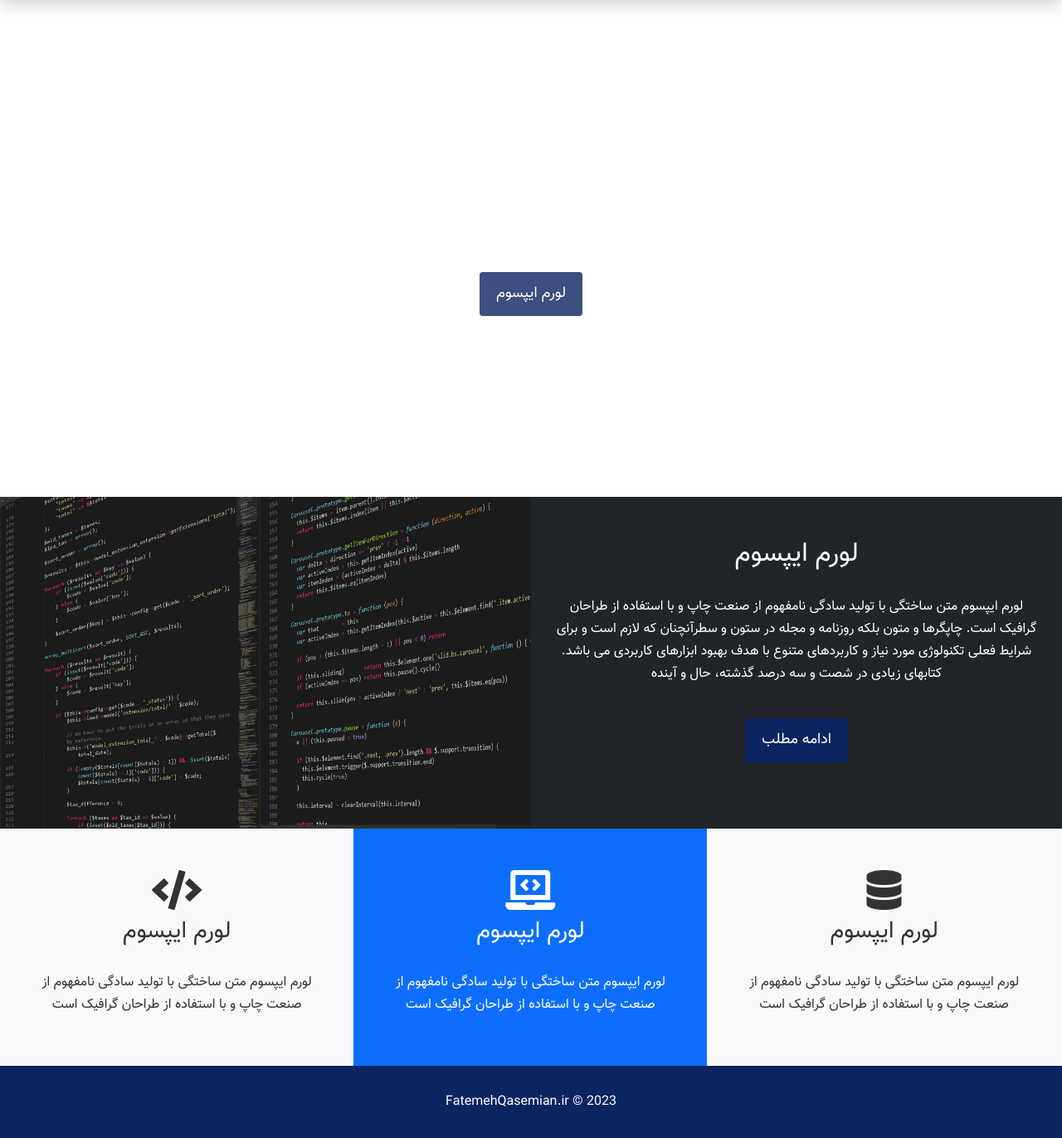
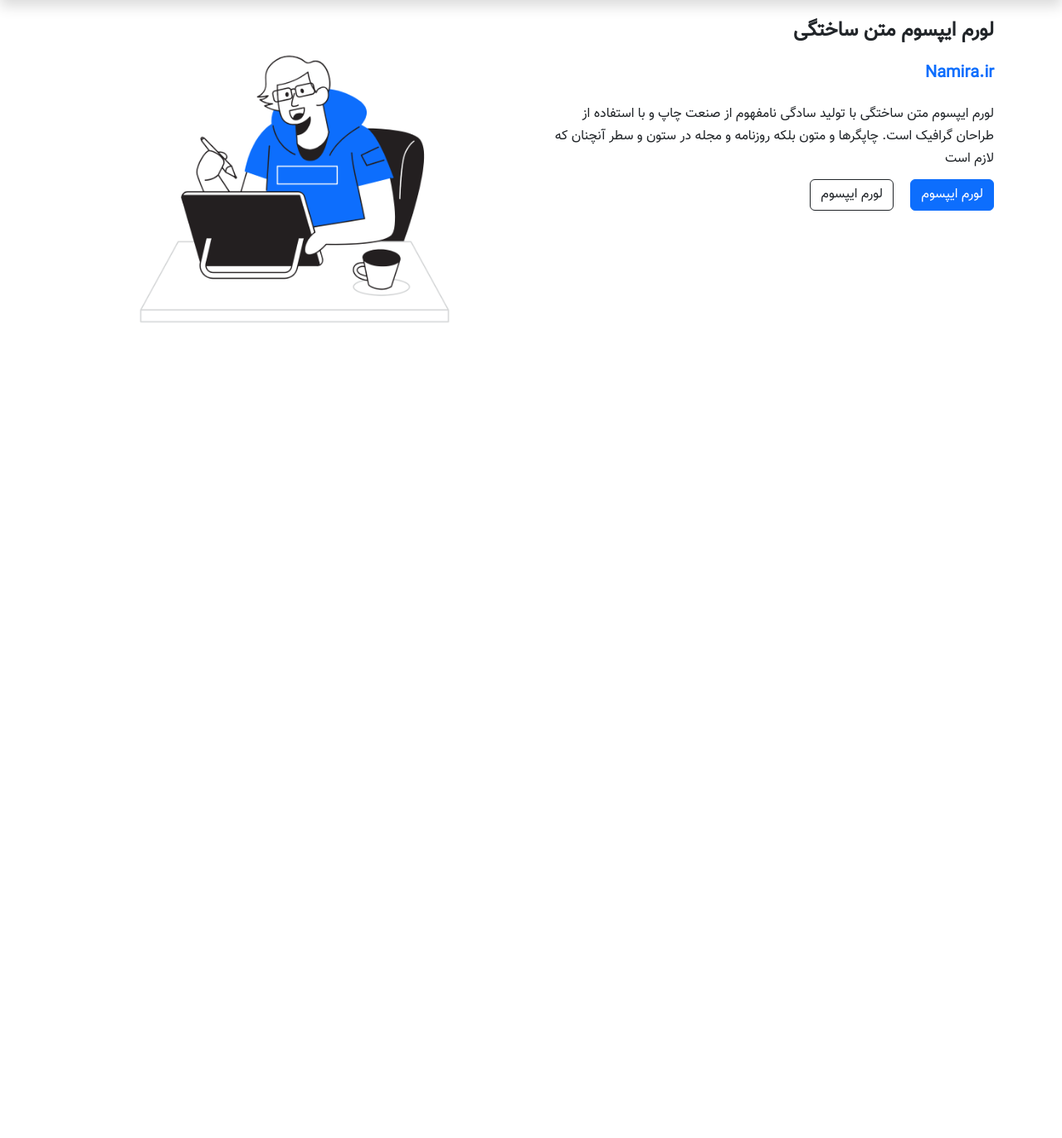
Before and after one commit to FatemehQasemian/business-website, a plain HTML site: page index.html in a window 1280 px wide. Shown: the part 60-1432 px from the top of the page at 83% size. After the commit the page ends 800 px from the top, so only its background shows below. Drawn offline with Linux system fonts and the light colour scheme.

Commit message:
first section test

```diff
--- a/css/style.css
+++ b/css/style.css
@@ -35,27 +35,27 @@ p {
     margin: 10px 0;
 }
 
-.container{
-    margin: auto;
-    max-width: 1100px;
-    padding: 0 20px;
-    overflow: auto;
-}
+/*.container{*/
+/*    margin: auto;*/
+/*    max-width: 1100px;*/
+/*    padding: 0 20px;*/
+/*    overflow: auto;*/
+/*}*/
 
-.btn {
-    display: inline-block;
-    background: #0c2461;
-    font-size: 18px;
-    color: #fff;
-    padding: 13px 20px;
-    border: none;
-    border-radius: 4px;
-}
+/*.btn {*/
+/*    display: inline-block;*/
+/*    background: #0c2461;*/
+/*    font-size: 18px;*/
+/*    color: #fff;*/
+/*    padding: 13px 20px;*/
+/*    border: none;*/
+/*    border-radius: 4px;*/
+/*}*/
 
-.btn:hover{
-    background: #fff;
-    color: #0c2461;
-}
+/*.btn:hover{*/
+/*    background: #fff;*/
+/*    color: #0c2461;*/
+/*}*/
 
 .bg-dark {
     background: #333;
@@ -94,43 +94,43 @@ p {
     padding: 30px 0;
 }
 
-/************ Navbar ***********/
-#navbar{
-    background-color: #0c2461;
-    overflow: auto;
-}
+/*!************ Navbar ***********!*/
+/*#navbar{*/
+/*    background-color: #0c2461;*/
+/*    overflow: auto;*/
+/*}*/
 
-#navbar a{
-    color: #fff;
-}
+/*#navbar a{*/
+/*    color: #fff;*/
+/*}*/
 
-#navbar .logo{
-    float: left;
-    /*padding-top: 15px;*/
-    /*padding-bottom: 0;*/
-    padding-top: 20px;
-}
+/*#navbar .logo{*/
+/*    float: left;*/
+/*    !*padding-top: 15px;*!*/
+/*    !*padding-bottom: 0;*!*/
+/*    padding-top: 20px;*/
+/*}*/
 
-#navbar ul{
-    float: right;
-    list-style-type: none;
-}
+/*#navbar ul{*/
+/*    float: right;*/
+/*    list-style-type: none;*/
+/*}*/
 
-#navbar ul li{
-    float: right;
-}
+/*#navbar ul li{*/
+/*    float: right;*/
+/*}*/
 
-#navbar ul li a{
-    display: block;
-    padding: 20px;
-    text-align: center;
+/*#navbar ul li a{*/
+/*    display: block;*/
+/*    padding: 20px;*/
+/*    text-align: center;*/
 
-}
+/*}*/
 
-#navbar ul li a:hover,
-#navbar ul li a.current{
-    background: #041a74;
-}
+/*#navbar ul li a:hover,*/
+/*#navbar ul li a.current{*/
+/*    background: #041a74;*/
+/*}*/
 
 #showcase{
     /*background-image: url("./img/showcase.jpg");*/
--- a/index.html
+++ b/index.html
@@ -50,49 +50,71 @@
             </div>
         </nav>
     </header>
-    <section>
-        <div  id="showcase">
-            <div class="container">
-                <div class="showcase-content">
-                    <h1>لورم ایپسوم</h1>
-                    <p>لورم ایپسوم متن ساختگی با تولید سادگی نامفهوم از صنعت چاپ و با استفاده از طراحان گرافیک است.</p>
-                    <a class="btn" href="index.html">لورم ایپسوم</a>
+    <section class=" mt-4">
+        <div class="container">
+            <div class="row">
+                <div class="col-md-6">
+                    <h4 class="fw-bold">لورم ایپسوم متن ساختگی</h4>
+                    <h5 class="fw-bold my-4 text-primary">Namira.ir</h5>
+                    <p>
+                        لورم ایپسوم متن ساختگی با تولید سادگی نامفهوم از صنعت چاپ و با استفاده از طراحان گرافیک است.
+                        چاپگرها و متون بلکه روزنامه و مجله در ستون و سطر آنچنان که لازم است
+                    </p>
+                    <button type="button" class="btn btn-primary">لورم ایپسوم</button>
+                    <span class="ms-3"></span>
+                    <button type="button" class="btn btn-outline-dark">لورم ایپسوم</button>
                 </div>
+                <div class="col-md-6">
+                    <img src="./img/img_1.png" class="img-fluid">
+                </div>
+
             </div>
+
         </div>
     </section>
-    <section id="home-info" class="bg-dark">
-        <div class="info-img"></div>
-        <div class="info-content">
-            <h2>لورم ایپسوم</h2>
-            <p>
-            لورم ایپسوم متن ساختگی با تولید سادگی نامفهوم از صنعت چاپ و با استفاده از طراحان گرافیک است. چاپگرها و متون بلکه روزنامه و مجله در ستون و سطرآنچنان که لازم است و برای شرایط فعلی تکنولوژی مورد نیاز و کاربردهای متنوع با هدف بهبود ابزارهای کاربردی می باشد.
-            کتابهای زیادی در شصت و سه درصد گذشته، حال و آینده
-            </p>
-            <a href="about.html" class="btn">ادامه مطلب</a>
-        </div>
-    </section>
-    <section>
-        <div class="box bg-light">
-            <i class="fas fa-code fa-3x"></i>
-            <h3>لورم ایپسوم</h3>
-            <p>لورم ایپسوم متن ساختگی با تولید سادگی نامفهوم از صنعت چاپ و با استفاده از طراحان گرافیک است</p>
-        </div>
-        <div class="box bg-primary">
-            <i class="fas fa-laptop-code fa-3x"></i>
-            <h3>لورم ایپسوم</h3>
-            <p>لورم ایپسوم متن ساختگی با تولید سادگی نامفهوم از صنعت چاپ و با استفاده از طراحان گرافیک است</p>
-        </div>
-        <div class="box bg-light">
-            <i class="fas fa-database fa-3x"></i>
-            <h3>لورم ایپسوم</h3>
-            <p>لورم ایپسوم متن ساختگی با تولید سادگی نامفهوم از صنعت چاپ و با استفاده از طراحان گرافیک است</p>
-        </div>
-    </section>
-    <div class="clr"></div>
-    <footer id="main-footer" >
-        <p>FatemehQasemian.ir &copy; 2023</p>
-    </footer>
+<!--    <section>-->
+<!--        <div  id="showcase">-->
+<!--            <div class="container">-->
+<!--                <div class="showcase-content">-->
+<!--                    <h1>لورم ایپسوم</h1>-->
+<!--                    <p>لورم ایپسوم متن ساختگی با تولید سادگی نامفهوم از صنعت چاپ و با استفاده از طراحان گرافیک است.</p>-->
+<!--                    <a class="btn" href="index.html">لورم ایپسوم</a>-->
+<!--                </div>-->
+<!--            </div>-->
+<!--        </div>-->
+<!--    </section>-->
+<!--    <section id="home-info" class="bg-dark">-->
+<!--        <div class="info-img"></div>-->
+<!--        <div class="info-content">-->
+<!--            <h2>لورم ایپسوم</h2>-->
+<!--            <p>-->
+<!--            لورم ایپسوم متن ساختگی با تولید سادگی نامفهوم از صنعت چاپ و با استفاده از طراحان گرافیک است. چاپگرها و متون بلکه روزنامه و مجله در ستون و سطرآنچنان که لازم است و برای شرایط فعلی تکنولوژی مورد نیاز و کاربردهای متنوع با هدف بهبود ابزارهای کاربردی می باشد.-->
+<!--            کتابهای زیادی در شصت و سه درصد گذشته، حال و آینده-->
+<!--            </p>-->
+<!--            <a href="about.html" class="btn">ادامه مطلب</a>-->
+<!--        </div>-->
+<!--    </section>-->
+<!--    <section>-->
+<!--        <div class="box bg-light">-->
+<!--            <i class="fas fa-code fa-3x"></i>-->
+<!--            <h3>لورم ایپسوم</h3>-->
+<!--            <p>لورم ایپسوم متن ساختگی با تولید سادگی نامفهوم از صنعت چاپ و با استفاده از طراحان گرافیک است</p>-->
+<!--        </div>-->
+<!--        <div class="box bg-primary">-->
+<!--            <i class="fas fa-laptop-code fa-3x"></i>-->
+<!--            <h3>لورم ایپسوم</h3>-->
+<!--            <p>لورم ایپسوم متن ساختگی با تولید سادگی نامفهوم از صنعت چاپ و با استفاده از طراحان گرافیک است</p>-->
+<!--        </div>-->
+<!--        <div class="box bg-light">-->
+<!--            <i class="fas fa-database fa-3x"></i>-->
+<!--            <h3>لورم ایپسوم</h3>-->
+<!--            <p>لورم ایپسوم متن ساختگی با تولید سادگی نامفهوم از صنعت چاپ و با استفاده از طراحان گرافیک است</p>-->
+<!--        </div>-->
+<!--    </section>-->
+<!--    <div class="clr"></div>-->
+<!--    <footer id="main-footer" >-->
+<!--        <p>FatemehQasemian.ir &copy; 2023</p>-->
+<!--    </footer>-->
     <script src="./js/bootstrap.bundle.min.js"></script>
 
 </body>
```
Also changed, not shown: img/img_1.png (added).
